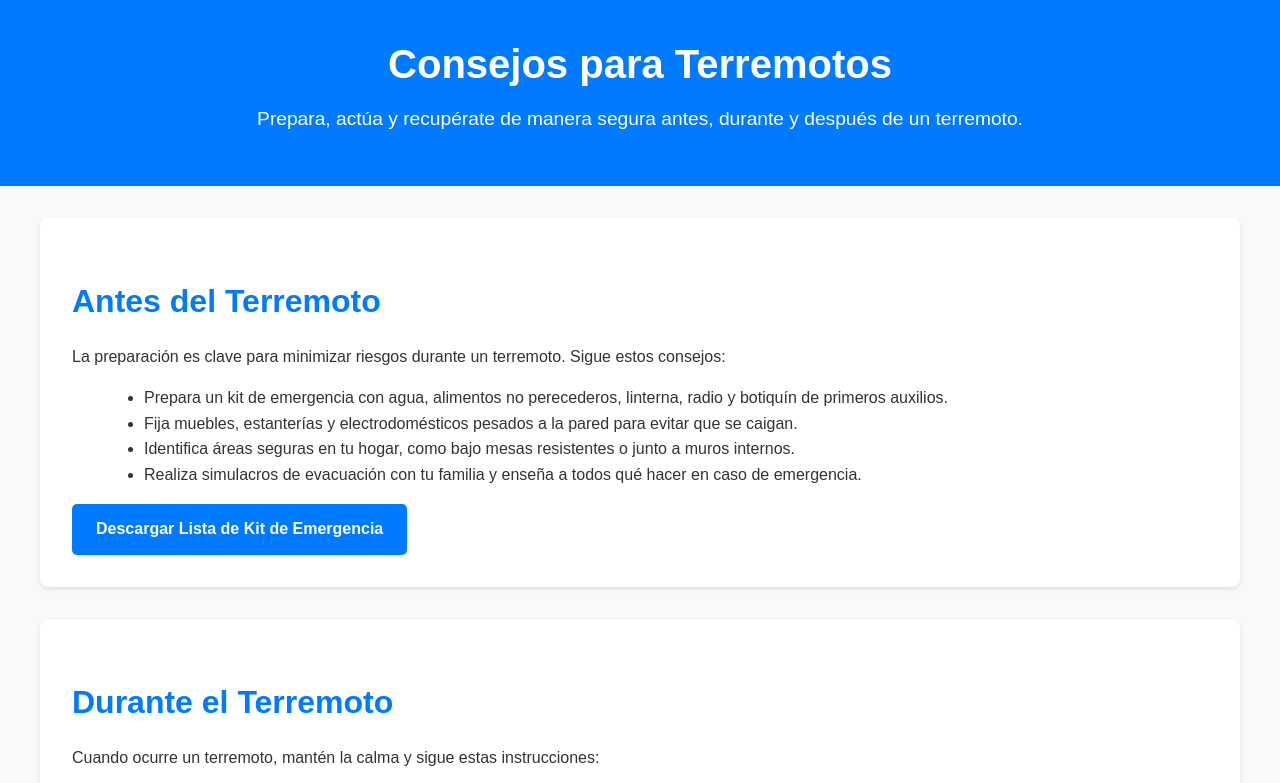
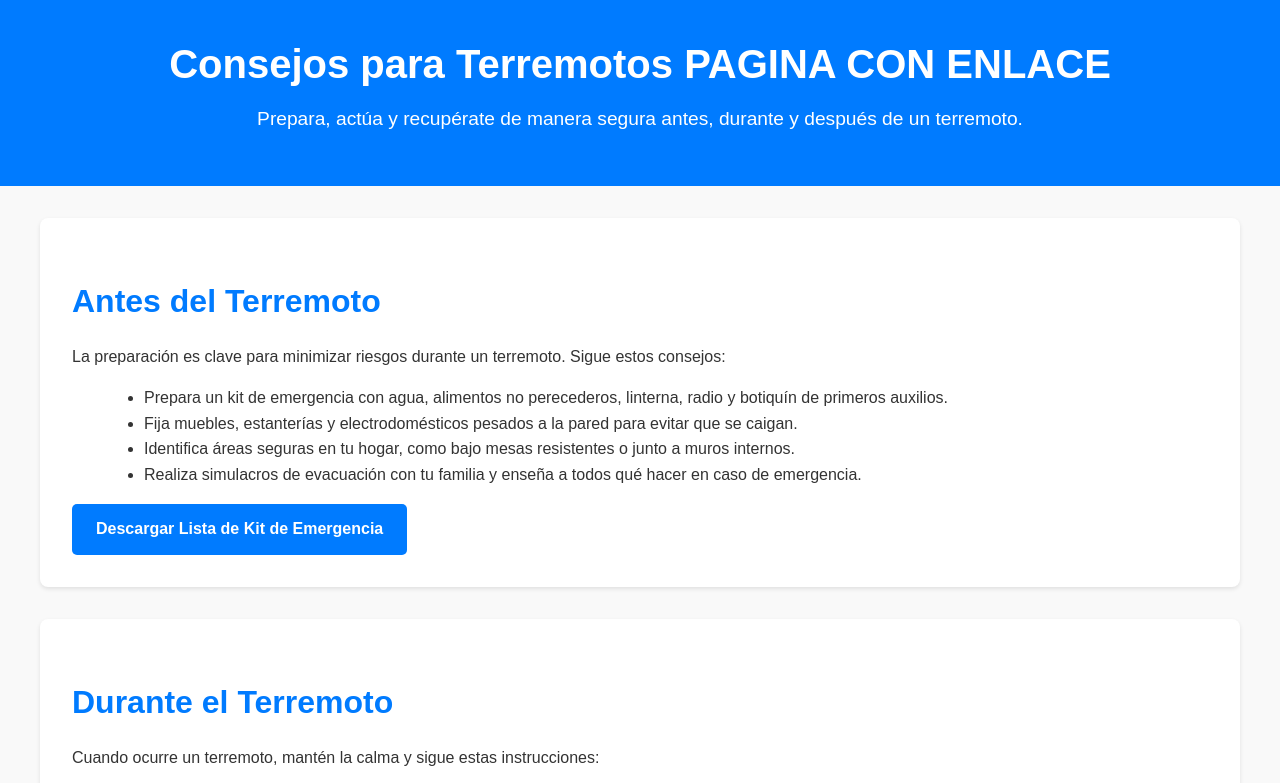
Before and after one commit to GM-JOEL/PAGINA-DE-EJEMPLO, a plain HTML site: page index.html in a window 1280 px wide. Shown: the top 783 px of the page. Drawn offline with Linux system fonts and the light colour scheme.

Commit message:
CAMBIO TITULO

```diff
--- a/index.html
+++ b/index.html
@@ -13,7 +13,7 @@
   <body>
     <!-- Header -->
     <header>
-      <h1>Consejos para Terremotos</h1>
+      <h1>Consejos para Terremotos PAGINA CON ENLACE</h1>
       <p>
         Prepara, actúa y recupérate de manera segura antes, durante y después de
         un terremoto.
```
